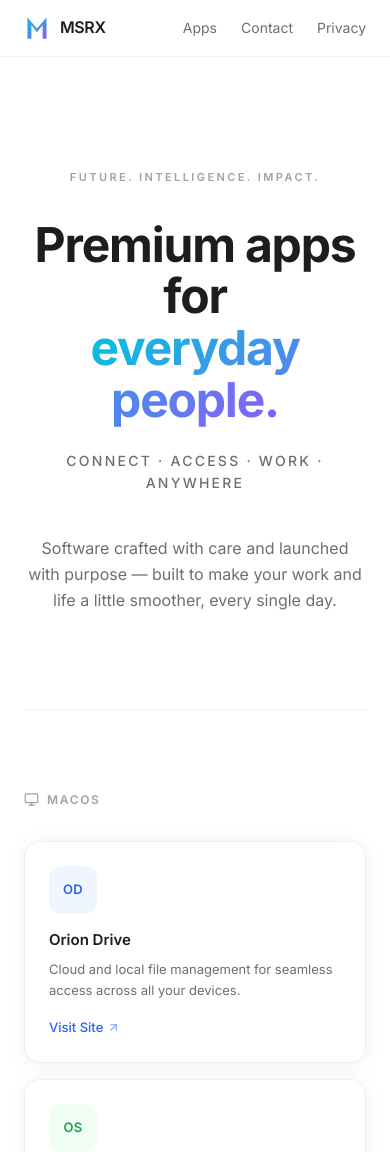
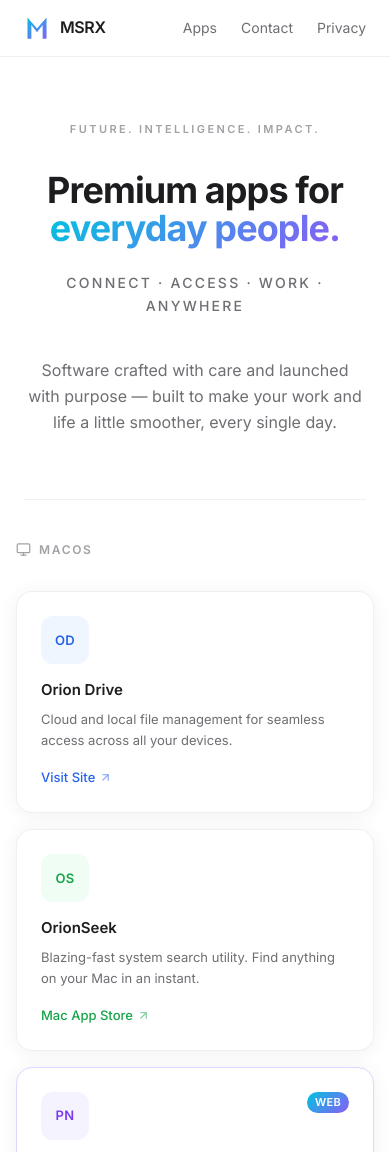
Before and after one commit to mrinalsinghraja/msrx-portal, a Next.js app: page / in a window 390 px wide. Shown: the top 1152 px of the page. Built offline with nearby package versions, Linux system fonts and the light colour scheme.

Commit message:
feat: mobile hero — smaller font + padding on mobile screens
Co-Authored-By: Claude Sonnet 4.6 <noreply@anthropic.com>

```diff
--- a/app/page.tsx
+++ b/app/page.tsx
@@ -236,11 +236,11 @@ export default function Home() {
 
       <main className="flex-1">
         {/* Hero */}
-        <section className="max-w-6xl mx-auto px-6 pt-28 pb-24 text-center">
+        <section className="max-w-6xl mx-auto px-6 pt-16 sm:pt-28 pb-16 sm:pb-24 text-center">
           <p className="text-[11px] font-semibold tracking-[0.22em] uppercase text-[var(--text-tertiary)] mb-8">
             Future. Intelligence. Impact.
           </p>
-          <h1 className="text-[48px] sm:text-[62px] font-bold leading-[1.08] tracking-tight text-[var(--text-primary)] mb-6">
+          <h1 className="text-[36px] sm:text-[48px] lg:text-[62px] font-bold leading-[1.08] tracking-tight text-[var(--text-primary)] mb-6">
             Premium apps for
             <br />
             <span className="msrx-gradient-text">everyday people.</span>
@@ -260,7 +260,7 @@ export default function Home() {
         </div>
 
         {/* Apps */}
-        <section id="apps" className="max-w-6xl mx-auto px-6 py-20">
+        <section id="apps" className="max-w-6xl mx-auto px-4 sm:px-6 py-10 sm:py-20">
           {/* macOS */}
           <div className="mb-16">
             <div className="flex items-center gap-2 mb-8">
```
